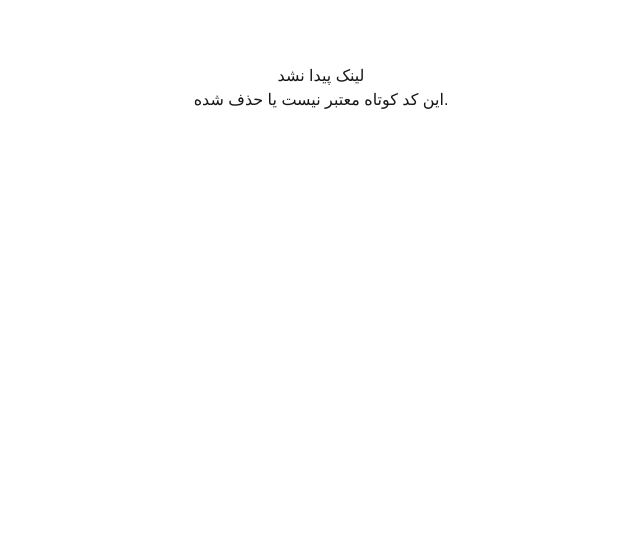
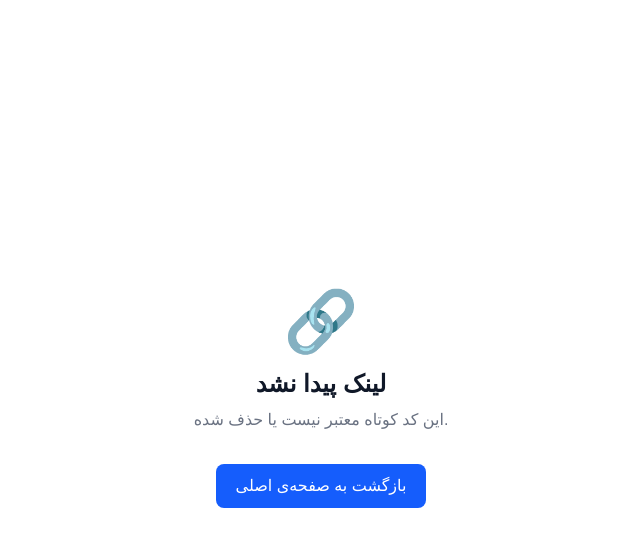
Before and after one commit to trixcoding/url-shortener, a Next.js app in the folder myapp/: page /not-found in a window 1280 px wide. Shown: the top 546 px of the page, without its empty margins (319-959 px from the left). Built offline with nearby package versions, Linux system fonts and the light colour scheme.

Commit message:
Update page.tsx

```diff
--- a/myapp/app/not-found/page.tsx
+++ b/myapp/app/not-found/page.tsx
@@ -1,8 +1,19 @@
 export default function NotFound() {
-      return (
-          <div style={{ textAlign: 'center', marginTop: '4rem' }}>
-                <h1>لینک پیدا نشد</h1>
-                      <p>این کد کوتاه معتبر نیست یا حذف شده.</p>
-                          </div>
-                            );
-                            }
+  return (
+    <div className="min-h-screen bg-white flex items-center justify-center px-4">
+      <div className="w-full max-w-md text-center">
+        <div className="text-6xl mb-4">🔗</div>
+        <h1 className="text-2xl font-bold text-gray-900 mb-2">لینک پیدا نشد</h1>
+        <p className="text-gray-500 mb-8">
+          این کد کوتاه معتبر نیست یا حذف شده.
+        </p>
+        <a
+          href="/"
+          className="inline-block bg-blue-600 hover:bg-blue-700 text-white font-medium rounded-lg px-5 py-2.5 transition"
+        >
+          بازگشت به صفحه‌ی اصلی
+        </a>
+      </div>
+    </div>
+  );
+}
```
